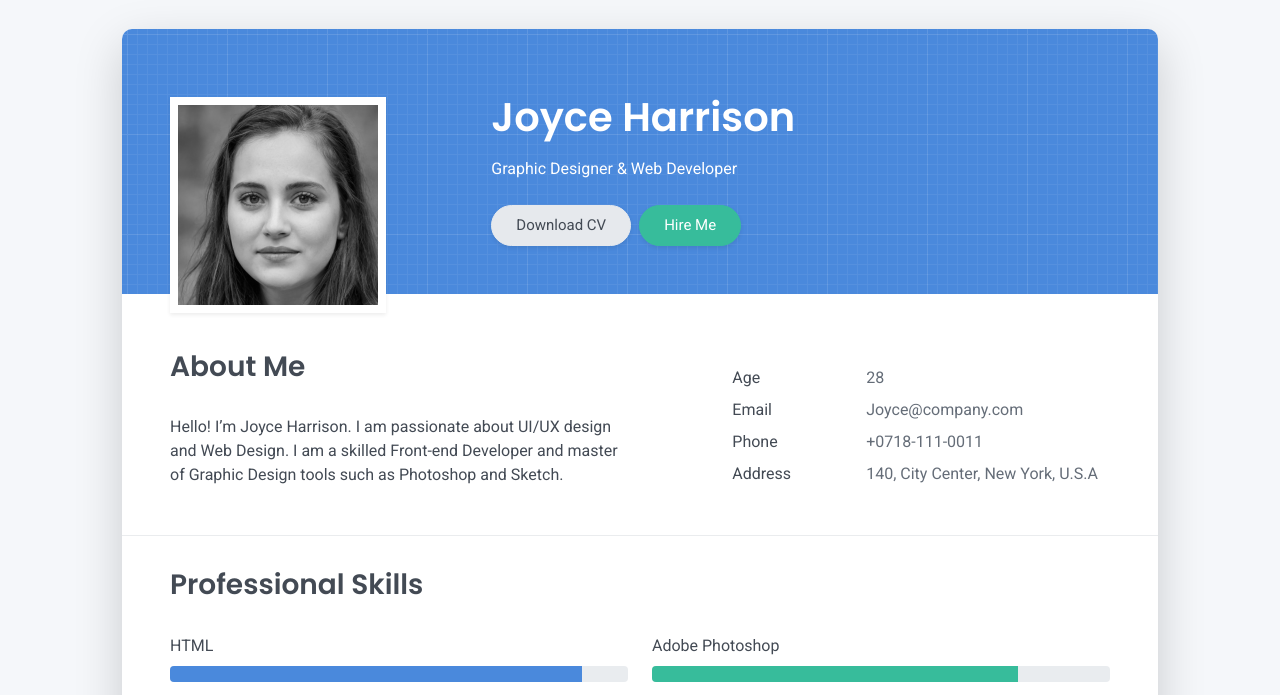
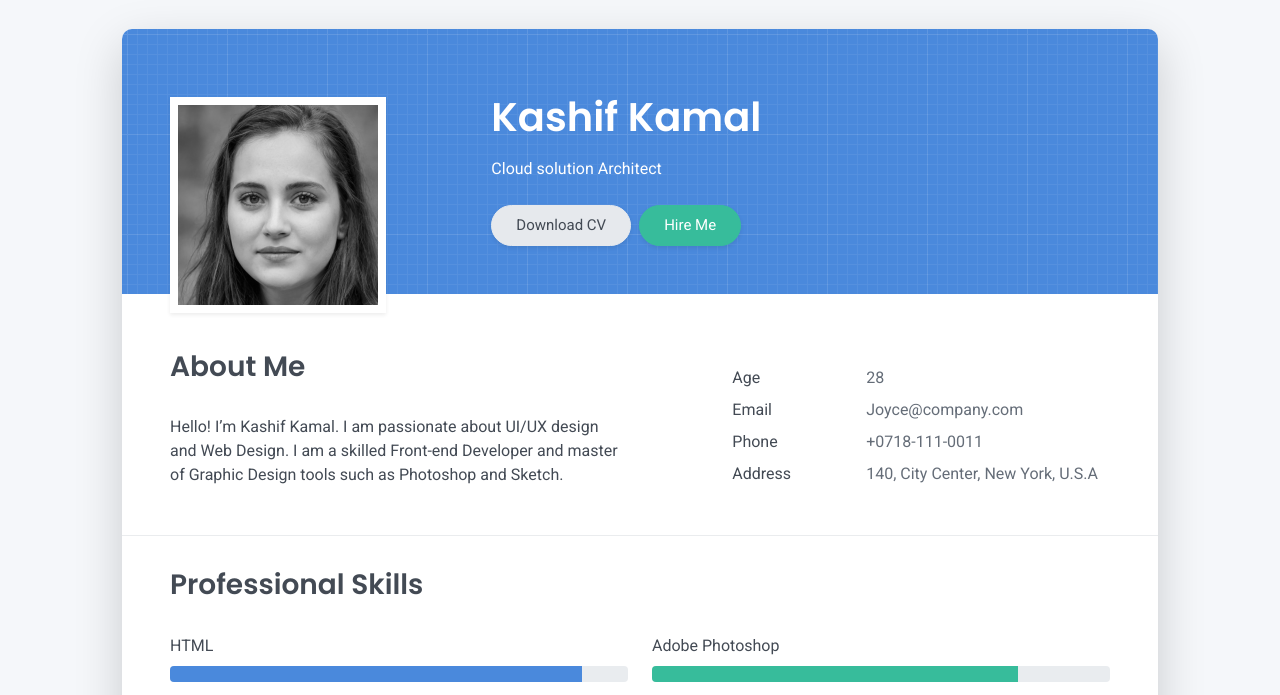
Before and after one commit to Kashif-Kamaal/Kashif-Kamaal.github.io, a plain HTML site: page index.html in a window 1280 px wide. Shown: the part 75-770 px from the top of the page. Drawn offline with Linux system fonts and the light colour scheme.

Commit message:
contact name changed

```diff
--- a/index.html
+++ b/index.html
@@ -55,8 +55,8 @@
         <div class="avatar hover-effect bg-white shadow-sm p-1"><img src="images/avatar.jpg" width="200" height="200"/></div>
       </div>
       <div class="col-lg-8 col-md-7 text-center text-md-start">
-        <h2 class="h1 mt-2" data-aos="fade-left" data-aos-delay="0">Joyce Harrison</h2>
-        <p data-aos="fade-left" data-aos-delay="100">Graphic Designer & Web Developer</p>
+        <h2 class="h1 mt-2" data-aos="fade-left" data-aos-delay="0">Kashif Kamal</h2>
+        <p data-aos="fade-left" data-aos-delay="100">Cloud solution Architect</p>
         <div class="d-print-none" data-aos="fade-left" data-aos-delay="200"><a class="btn btn-light text-dark shadow-sm mt-1 me-1" href="right-resume.pdf" target="_blank">Download CV</a><a class="btn btn-success shadow-sm mt-1" href="#contact">Hire Me</a></div>
       </div>
     </div>
@@ -65,7 +65,7 @@
     <div class="row">
       <div class="col-md-6">
         <h2 class="h3 mb-3">About Me</h2>
-        <p>Hello! I’m Joyce Harrison. I am passionate about UI/UX design and Web Design. I am a skilled Front-end Developer and master of Graphic Design tools such as Photoshop and Sketch.</p>
+        <p>Hello! I’m Kashif Kamal. I am passionate about UI/UX design and Web Design. I am a skilled Front-end Developer and master of Graphic Design tools such as Photoshop and Sketch.</p>
       </div>
       <div class="col-md-5 offset-md-1">
         <div class="row mt-2">
```
